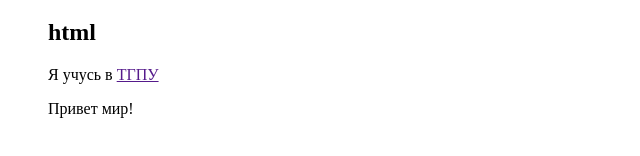
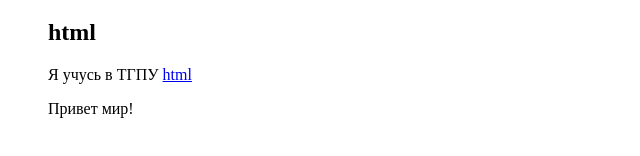
Before and after one commit to NikitaVakhrushev/NikitaVakhrushev.github.io, a plain HTML site: page css.html in a window 1280 px wide. Shown: the part 284-440 px from the top of the page, 0-640 px from the left. Drawn offline with Linux system fonts and the light colour scheme.

Commit message:
Mon, Jun 19, 2023, 7:49 PM +07:00

```diff
--- a/css.html
+++ b/css.html
@@ -17,7 +17,7 @@
             <li><a href="./style.html">css</a></li>
             <h1>Web cлужба</h1>
             <h2>html</h2>
-            <p>Я учусь в <a href="">ТГПУ</a></p>
+            <p>Я учусь в ТГПУ <a href="https://www.tspu.edu.ru/index.php">html</a></p>
             Привет мир!
     </body>
 </html>
```
